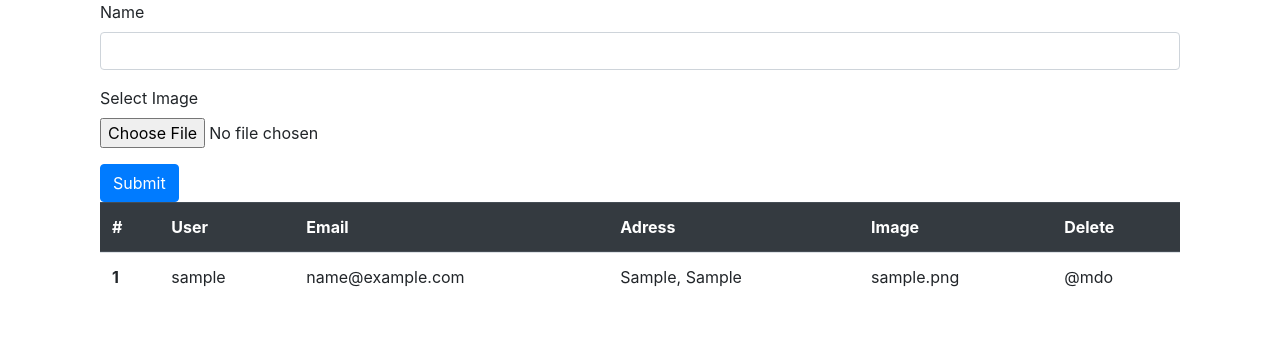
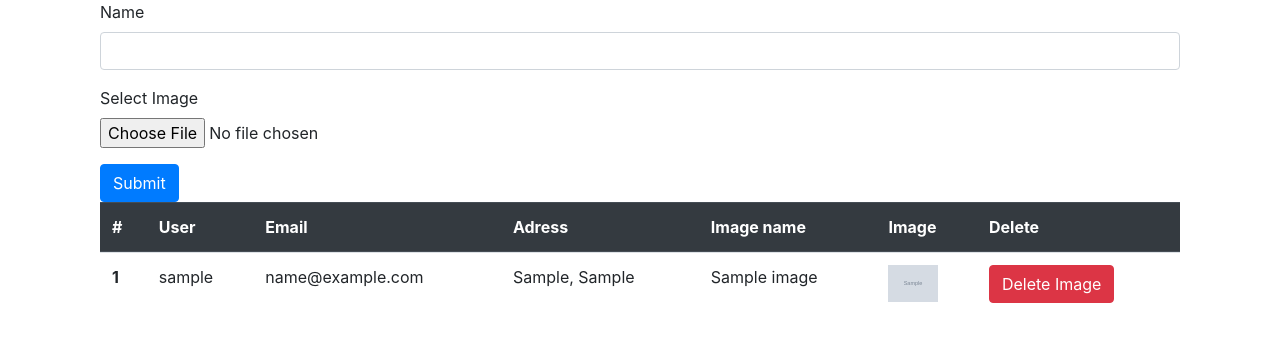
Before and after one commit to zeljkolivaja/MVC, a PHP site: page /image in a window 1280 px wide. Shown: the part 56-398 px from the top of the page. Run offline with PHP 8.4, Linux system fonts and the light colour scheme; the visitor is signed in with stand-in values (Sample User, id 1); tables that the repository leaves empty or names only in its code hold one stand-in row (values such as "Sample post"); grey boxes marked "Sample" are stand-in pictures.

Commit message:
all images are shown in the table, added delete option for image owners

```diff
--- a/app/controllers/ImageController.php
+++ b/app/controllers/ImageController.php
@@ -39,7 +39,7 @@ class ImageController extends Controller
 
 
 
-        $path = "public/images/ " . $fileNameNew;
+        $path = "public/images/" . $fileNameNew;
 
         $ImageModel = new Image;
         $ImageModel->insert($path, $imageName);
@@ -50,7 +50,24 @@ class ImageController extends Controller
 
     public function delete()
     {
-        # code...
+        if (!SessionController::loggedIn()) {
+            die("Access denied");
+        }
+
+
+        $ImageId = $_POST["imageId"];
+        $imageOwnerId = $_POST["imageOwnerId"];
+        $path = $_POST["path"];
+        $dirPath = WEB_ROOT . str_replace("/","\\" ,$path);
+
+
+        if ($_SESSION["userid"] == $imageOwnerId) {
+            $imageModel = new Image;
+            $imageModel->delete($ImageId, $dirPath);
+        }
+
+        ROUTER::redirect("image");
+
     }
 
 
--- a/app/models/Image.php
+++ b/app/models/Image.php
@@ -25,7 +25,18 @@ class Image extends Model
 
     public function read()
     {
-        $sql = ("SELECT * FROM user INNER JOIN image ON user.id = image.user_id");
+        $sql = ("SELECT user.id,
+        user.username,
+        user.email,
+        user.city,
+        user.street,
+        image.id as imageId,
+        image.name,
+        image.path,
+        image.user_id as imageUserId
+        FROM user
+        INNER JOIN image
+        ON user.id = image.user_id");
         $stmt = $this->db->prepare($sql);
         $stmt->execute();
         return $stmt->fetchAll();
@@ -41,4 +52,16 @@ class Image extends Model
 
         return $count;
      }
+
+     public function delete($imageId, $path)
+     {
+        $sql = ("DELETE from image WHERE id = :id");
+        $stmt = $this->db->prepare($sql);
+
+        //Bind our variables.
+        $stmt->bindValue(':id', $imageId);
+        $stmt->execute();
+        unlink($path);
+
+     }
 }
--- a/app/views/image/index.php
+++ b/app/views/image/index.php
@@ -4,7 +4,6 @@
  <?php $this->end(); ?>
 
  <?php $this->start('body'); ?>
-
 
 
  <form action="<?= PROOT ?>image/insert" method="POST" enctype='multipart/form-data'>
@@ -22,6 +21,11 @@
 
 
    <button type="submit" class="btn btn-primary">Submit</button>
+   <input type="hidden" name="image_id" value="$user->" id="name">
+
+ </form>
+
+
 
  </form>
 
@@ -32,23 +36,34 @@
        <th scope="col">User</th>
        <th scope="col">Email</th>
        <th scope="col">Adress</th>
+       <th scope="col">Image name</th>
        <th scope="col">Image</th>
        <th scope="col">Delete</th>
      </tr>
    </thead>
    <tbody>
 
-     <?php
+     <?php $counter = 1;
       foreach ($images as $user) : ?>
        <tr>
 
        <tr>
-         <th scope="row">1</th>
-         <td> <?=$user->username?> </td>
-         <td> <?=$user->email?> </td>
-         <td><?=$user->street . ", " . $user->city ?> </td>
-         <td><?=$user->path?></td>
-         <td>@mdo</td>
+         <th scope="row"><?= $counter++ ?> </th>
+         <td> <?= $user->username ?> </td>
+         <td> <?= $user->email ?> </td>
+         <td><?= $user->street . ", " . $user->city ?> </td>
+         <td><?= $user->name ?> </td>
+         <td><a target="_blank" href="<?= PROOT . $user->path ?>">
+             <img style="width: 50px; height: 50x" src="<?= PROOT . $user->path ?>" alt=""></a></td>
+         <td>
+         <?php if ($_SESSION["userid"] == $user->imageUserId): ?>
+           <form action="image/delete" method="POST">
+             <input type="hidden" name="imageOwnerId" value="<?= $user->imageUserId ?>">
+             <input type="hidden" name="imageId" value="<?= $user->imageId ?>">
+             <input type="hidden" name="path" value="<?=$user->path ?>">
+             <button type="submit" class="btn btn-danger">Delete Image</button>
+             <?php endif ?>
+         </td>
        </tr>
 
        </tr>
--- a/config/config.php
+++ b/config/config.php
@@ -31,3 +31,5 @@ define('DB_HOST', '127.0.0.1');
 
 //za storati slike
 define('IMAGEDIR', 'C:/xampp/htdocs/MVC2"/public/images/');
+
+define("WEB_ROOT",substr(dirname(__FILE__),0,strlen(dirname(__FILE__))-6));
```
Also changed, not shown: public/images/5eea4dabe986e0.87761273.png (deleted), public/images/5eea9812c94ea7.47791151.png (deleted), public/images/5eea9829122ab7.77224971.png (deleted).
